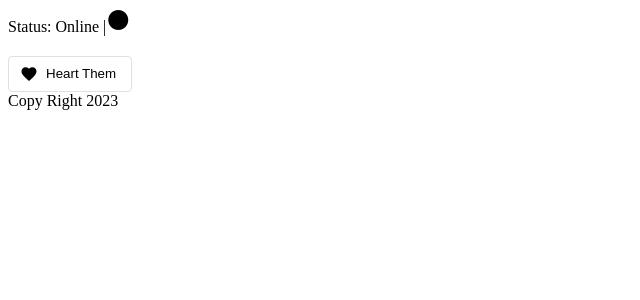
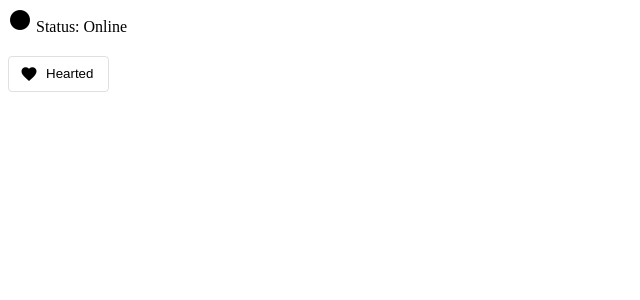
Before and after one commit to akilah-littlejohn/Card-Component-10-day-Challenge, an Angular app: page / in a window 1280 px wide. Shown: the top 300 px of the page, without its empty margins (0-640 px from the left). Built offline with nearby package versions, Linux system fonts and the light colour scheme; no server answers.

Commit message:
3 files modified

```diff
--- a/src/card/card.component.html
+++ b/src/card/card.component.html
@@ -1,5 +1,5 @@
 <section>
-  <p>Status: Online |<mat-icon>circle</mat-icon></p>
+  <p><mat-icon>circle</mat-icon> Status: Online</p>
   <header>
     <h1>{{ title }}</h1>
     <h2>{{ subtitle }}</h2>
@@ -10,8 +10,8 @@
   <button *ngIf="!likeButton" mat-stroked-button color="primary">
     Heart Them <mat-icon>favorite</mat-icon>
   </button>
-  <button *ngIf="likeButton" mat-icon-button>
-   Hearted <mat-icon>favorite</mat-icon>
+  <button *ngIf="likeButton" mat-stroked-button color="primary">
+    Hearted <mat-icon>favorite</mat-icon>
   </button>
-  <footer>Copy Right 2023</footer>
+  <footer></footer>
 </section>
--- a/src/card/card.component.ts
+++ b/src/card/card.component.ts
@@ -13,7 +13,7 @@ import { MatIconModule } from '@angular/material/icon';
 export class CardComponent implements OnInit {
   title: string;
   subtitle: string;
-  likeButton: boolean = false;
+  likeButton: boolean = true;
 
   constructor() {}
   ngOnInit() {
--- a/src/profile/profile.component.css
+++ b/src/profile/profile.component.css
@@ -1,4 +1,5 @@
 img {
   float: left;
   margin: 1em;
+  border-radius: 100%;
 }
```
